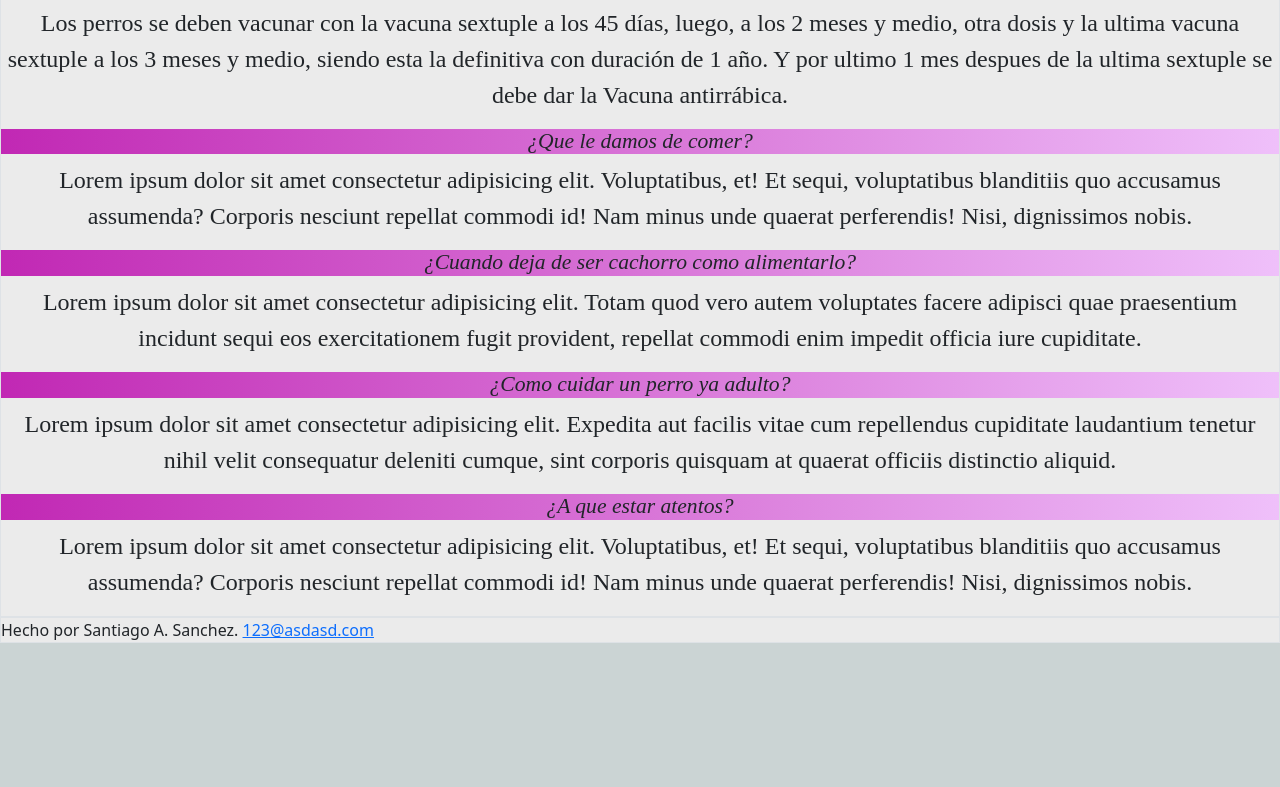
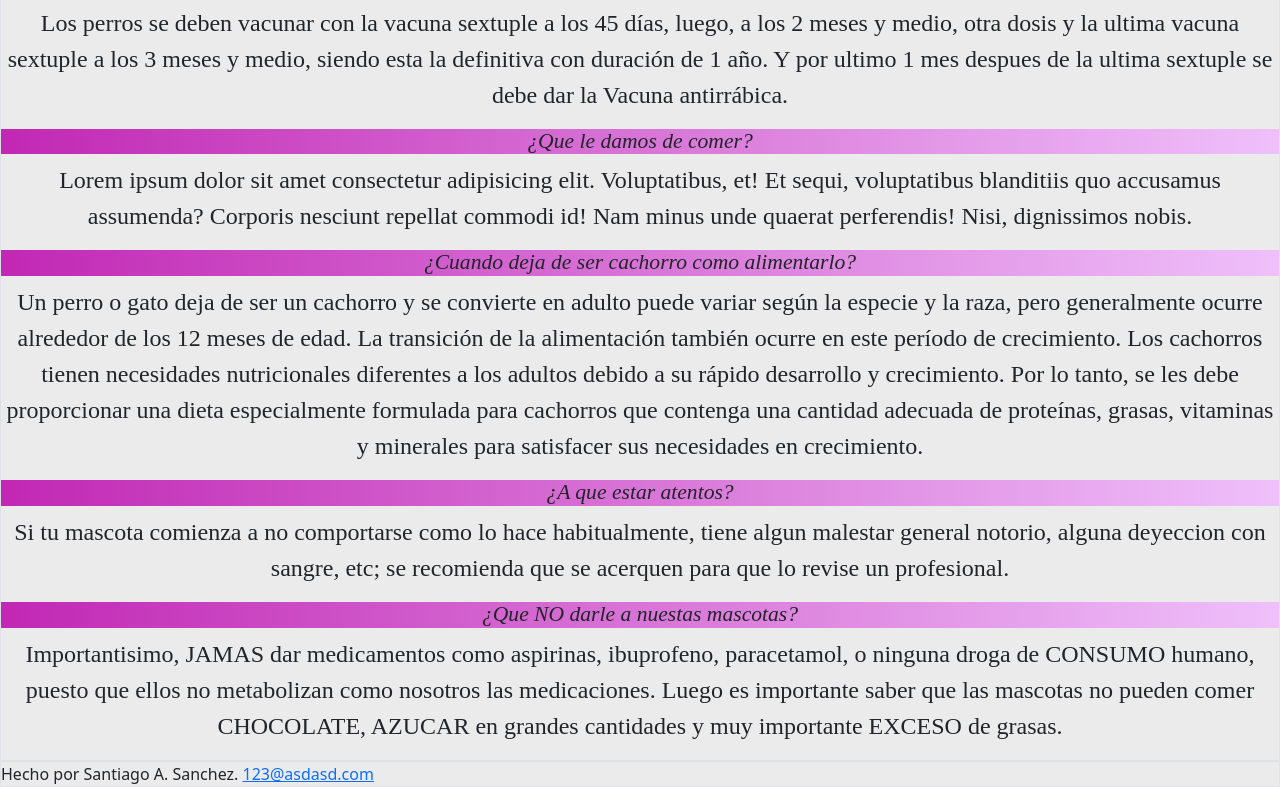
Before and after one commit to santyasanchez1989/PF-Sanchez, a plain HTML site: page pages/preg-frec.html in a window 1280 px wide. Shown: the part 547-1334 px from the top of the page. Before the commit the page ends 1190 px from the top, so only its background shows below. Drawn offline with nearby package versions, Linux system fonts and the light colour scheme.

Commit message:
Agregando contenido

```diff
--- a/pages/preg-frec.html
+++ b/pages/preg-frec.html
@@ -61,13 +61,13 @@
         <p>Lorem ipsum dolor sit amet consectetur adipisicing elit. Voluptatibus, et! Et sequi, voluptatibus blanditiis quo accusamus assumenda? Corporis nesciunt repellat commodi id! Nam minus unde quaerat perferendis! Nisi, dignissimos nobis.
         </p>
         <h2>¿Cuando deja de ser cachorro como alimentarlo?</h2>
-        <p>Lorem ipsum dolor sit amet consectetur adipisicing elit. Totam quod vero autem voluptates facere adipisci quae praesentium incidunt sequi eos exercitationem fugit provident, repellat commodi enim impedit officia iure cupiditate.
-        </p>
-        <h2>¿Como cuidar un perro ya adulto?</h2>
-        <p>Lorem ipsum dolor sit amet consectetur adipisicing elit. Expedita aut facilis vitae cum repellendus cupiditate laudantium tenetur nihil velit consequatur deleniti cumque, sint corporis quisquam at quaerat officiis distinctio aliquid.
+        <p>Un perro o gato deja de ser un cachorro y se convierte en adulto puede variar según la especie y la raza, pero generalmente ocurre alrededor de los 12 meses de edad. La transición de la alimentación también ocurre en este período de crecimiento. Los cachorros tienen necesidades nutricionales diferentes a los adultos debido a su rápido desarrollo y crecimiento. Por lo tanto, se les debe proporcionar una dieta especialmente formulada para cachorros que contenga una cantidad adecuada de proteínas, grasas, vitaminas y minerales para satisfacer sus necesidades en crecimiento.
         </p>
         <h2>¿A que estar atentos?</h2>
-        <p>Lorem ipsum dolor sit amet consectetur adipisicing elit. Voluptatibus, et! Et sequi, voluptatibus blanditiis quo accusamus assumenda? Corporis nesciunt repellat commodi id! Nam minus unde quaerat perferendis! Nisi, dignissimos nobis.
+        <p>Si tu mascota comienza a no comportarse como lo hace habitualmente, tiene algun malestar general notorio, alguna deyeccion con sangre, etc; se recomienda que se acerquen para que lo revise un profesional.
+        </p>
+        <h2>¿Que NO darle a nuestas mascotas?</h2>
+        <p>Importantisimo, JAMAS dar medicamentos como aspirinas, ibuprofeno, paracetamol, o ninguna droga de CONSUMO humano, puesto que ellos no metabolizan como nosotros las medicaciones. Luego es importante saber que las mascotas no pueden comer CHOCOLATE, AZUCAR en grandes cantidades y muy importante EXCESO de grasas.
         </p>
 
 
```
Also changed, not shown: pages/servicios.html (+2 -2 lines).
